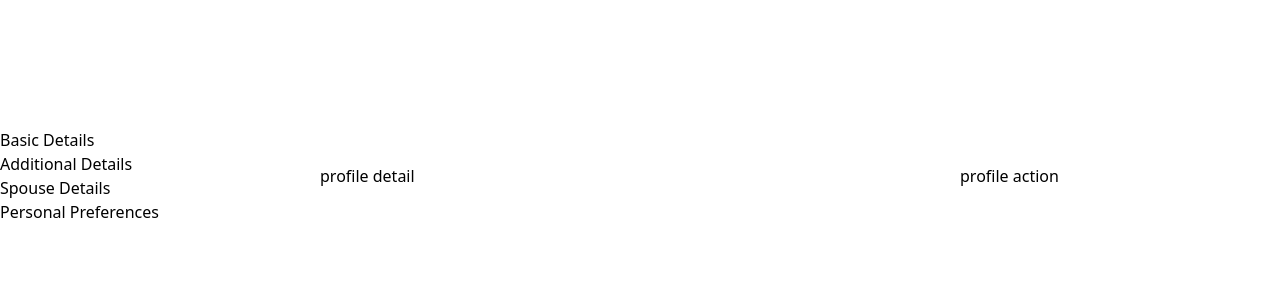
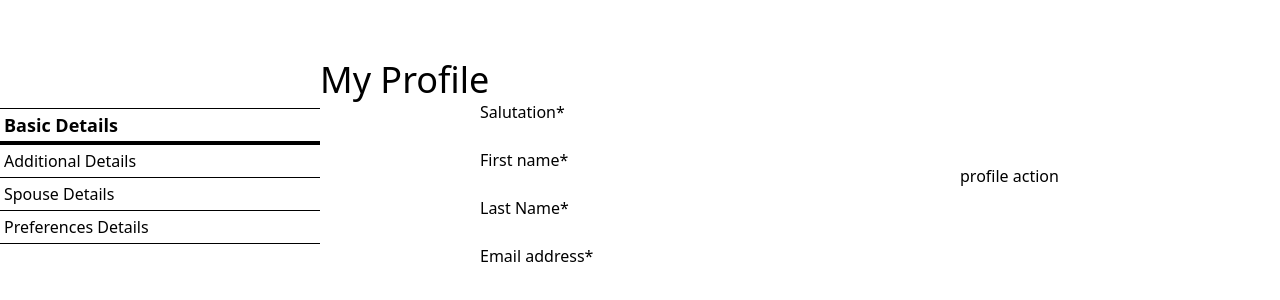
Before and after one commit to ibrohhm/vue-profile, a Vue app: page /profile in a window 1280 px wide. Shown: the part 224-524 px from the top of the page. Built offline with nearby package versions, Linux system fonts and the light colour scheme.

Commit message:
profile tabs mechanism

```diff
--- a/config/webpack.common.js
+++ b/config/webpack.common.js
@@ -37,7 +37,14 @@ module.exports = {
             },
           },
         ]
-    }
+      },
+      {
+        test: /\.(png|jpg|jpeg|gif)$/i,
+        type: 'asset/resource',
+        generator: {
+          filename: 'images/[name][ext]'
+        }
+      }
     ]
   },
   plugins: [
--- /dev/null
+++ b/src/components/ProfileAdditional.vue
@@ -0,0 +1,34 @@
+<template>
+  <div class="profile-additional">
+    <fieldset class="profile-additional--home-address fieldset">
+      <legend class="fieldset-legend text-base">Home address*</legend>
+      <input type="text" class="input w-full"/>
+    </fieldset>
+    <fieldset class="profile-additional--country fieldset">
+      <legend class="fieldset-legend text-base">Country*</legend>
+      <input type="text" class="input w-full"/>
+    </fieldset>
+    <fieldset class="profile-additional--postal-code fieldset">
+      <legend class="fieldset-legend text-base">Postal code*</legend>
+      <input type="text" class="input w-full"/>
+    </fieldset>
+    <fieldset class="profile-additional--birth fieldset">
+      <legend class="fieldset-legend text-base">Date of birth</legend>
+      <input type="text" class="input w-full"/>
+    </fieldset>
+    <fieldset class="profile-additional--gender fieldset">
+      <legend class="fieldset-legend text-base">Gender</legend>
+      <input type="text" class="input w-full"/>
+    </fieldset>
+    <fieldset class="profile-additional--marital-status fieldset">
+      <legend class="fieldset-legend text-base">Marital status</legend>
+      <input type="text" class="input w-full"/>
+    </fieldset>
+  </div>
+</template>
+
+<script>
+export default {
+  name: "ProfileAdditional"
+}
+</script>
--- /dev/null
+++ b/src/components/ProfileBasic.vue
@@ -0,0 +1,26 @@
+<template>
+  <div class="profile-basic">
+    <fieldset class="profile-basic--salutation fieldset">
+      <legend class="fieldset-legend text-base">Salutation*</legend>
+      <input type="text" class="input w-full"/>
+    </fieldset>
+    <fieldset class="profile-basic--first-name fieldset">
+      <legend class="fieldset-legend text-base">First name*</legend>
+      <input type="text" class="input w-full"/>
+    </fieldset>
+    <fieldset class="profile-basic--last-name fieldset">
+      <legend class="fieldset-legend text-base">Last Name*</legend>
+      <input type="text" class="input w-full"/>
+    </fieldset>
+    <fieldset class="profile-basic--email fieldset">
+      <legend class="fieldset-legend text-base">Email address*</legend>
+      <input type="text" class="input w-full"/>
+    </fieldset>
+  </div>
+</template>
+
+<script>
+export default {
+  name: "ProfileBasic"
+}
+</script>
--- a/src/components/ProfileDetail.vue
+++ b/src/components/ProfileDetail.vue
@@ -1,8 +1,48 @@
 <template>
-  <div class="profile-detail">profile detail</div>
+  <div class="profile-detail">
+    <div class="profile-detail--header">
+      <div class="divider divider-start divider-neutral text-4xl flex align-end">My Profile</div>
+    </div>
+    <div class="profile-detail--content flex justify-center items-center">
+      <div class="profile-detail--content-image w-1/4"></div>
+      <ProfileBasic class="w-3/4" v-if="section === 'basic'"></ProfileBasic>
+      <ProfileAdditional class="w-3/4" v-else-if="section === 'additional'"></ProfileAdditional>
+      <ProfileSpouse class="w-3/4" v-else-if="section === 'spouse'"></ProfileSpouse>
+      <ProfilePreferences class="w-3/4" v-else-if="section === 'preferences'"></ProfilePreferences>
+    </div>
+  </div>
 </template>
+
 <script>
+import ProfileBasic from './ProfileBasic.vue';
+import ProfileAdditional from './ProfileAdditional.vue';
+import ProfileSpouse from './ProfileSpouse.vue';
+import ProfilePreferences from './ProfilePreferences.vue';
+
 export default {
-  name: "ProfileDetail"
+  name: "ProfileDetail",
+  props: {
+    section: {
+      type: String,
+      required: true
+    }
+  },
+  components: {
+    ProfileBasic,
+    ProfileAdditional,
+    ProfileSpouse,
+    ProfilePreferences
+  }
 }
 </script>
+<style scoped>
+.divider:after{
+  height: 4px;
+  border-radius: 4px;
+}
+</style>
+
+<style scoped>
+.profile-detail--content-image{
+}
+</style>
--- /dev/null
+++ b/src/components/ProfilePreferences.vue
@@ -0,0 +1,26 @@
+<template>
+  <div class="profile-preferences">
+    <fieldset class="profile-preferences--hobby fieldset">
+      <legend class="fieldset-legend text-base">Hobby and interests</legend>
+      <input type="text" class="input w-full"/>
+    </fieldset>
+    <fieldset class="profile-preferences--sport fieldset">
+      <legend class="fieldset-legend text-base">Favorite sport(s)</legend>
+      <input type="text" class="input w-full"/>
+    </fieldset>
+    <fieldset class="profile-preferences--music fieldset">
+      <legend class="fieldset-legend text-base">Preferred music genre(s)</legend>
+      <input type="text" class="input w-full"/>
+    </fieldset>
+    <fieldset class="profile-preferences--movie fieldset">
+      <legend class="fieldset-legend text-base">Preferred movie/TV show(s)</legend>
+      <input type="text" class="input w-full"/>
+    </fieldset>
+  </div>
+</template>
+
+<script>
+export default {
+  name: "ProfilePreferences"
+}
+</script>
--- /dev/null
+++ b/src/components/ProfileSpouse.vue
@@ -0,0 +1,22 @@
+<template>
+  <div class="profile-spouse">
+    <fieldset class="profile-spouse--salutation fieldset">
+      <legend class="fieldset-legend text-base">Salutation</legend>
+      <input type="text" class="input w-full"/>
+    </fieldset>
+    <fieldset class="profile-spouse--first-name fieldset">
+      <legend class="fieldset-legend text-base">First name</legend>
+      <input type="text" class="input w-full"/>
+    </fieldset>
+    <fieldset class="profile-spouse--last-name fieldset">
+      <legend class="fieldset-legend text-base">Last Name</legend>
+      <input type="text" class="input w-full"/>
+    </fieldset>
+  </div>
+</template>
+
+<script>
+export default {
+  name: "ProfileSpouse"
+}
+</script>
--- a/src/components/ProfileTab.vue
+++ b/src/components/ProfileTab.vue
@@ -1,14 +1,56 @@
 <template>
   <div class="profile-tab">
-    <div class="profile-tab--basic">Basic Details</div>
-    <div class="profile-tab--additional">Additional Details</div>
-    <div class="profile-tab--spouse">Spouse Details</div>
-    <div class="profile-tab--preference">Personal Preferences</div>
+    <ul class="menu rounded-box w-full">
+      <li v-for="item in profileTabs" :key="item.section" class="profile-tab-item text-base p-1"
+        :class="{active: item.section == activeTab}" @click="OnClickProfileTab(item.section)">
+        <a>{{ item.text }}</a>
+      </li>
+    </ul>
   </div>
 </template>
 
 <script>
-export default {
-  name: "ProfileTab"
-}
+  export default {
+    name: "ProfileTab",
+    data() {
+      return {
+        activeTab: "basic",
+        profileTabs: [{
+          section: "basic",
+          text: "Basic Details",
+        }, {
+          section: "additional",
+          text: "Additional Details",
+        }, {
+          section: "spouse",
+          text: "Spouse Details",
+        }, {
+          section: "preferences",
+          text: "Preferences Details",
+        }]
+      }
+    },
+    methods: {
+      OnClickProfileTab(section){
+        this.activeTab = section
+        this.$emit('OnClickProfileTab', section)
+      }
+    }
+  }
 </script>
+
+<style scoped>
+  .profile-tab-item {
+    border-bottom: 1px solid;
+
+    &:first-child {
+      border-top: 1px solid;
+    }
+
+    &.active {
+      border-bottom: 4px solid;
+      font-weight: 900;
+      font-size: 1.125rem;
+    }
+  }
+</style>
--- a/src/views/Profile.vue
+++ b/src/views/Profile.vue
@@ -1,7 +1,7 @@
 <template>
   <div id="profile" class="flex justify-center items-center w-full h-screen">
-    <ProfileTab class="w-1/4"></ProfileTab>
-    <ProfileDetail class="w-1/2"></ProfileDetail>
+    <ProfileTab @OnClickProfileTab="OnClickProfileTab" class="w-1/4"></ProfileTab>
+    <ProfileDetail class="w-1/2" :section="section"></ProfileDetail>
     <ProfileAction class="w-1/4"></ProfileAction>
   </div>
 </template>
@@ -19,7 +19,14 @@ export default {
     ProfileTab,
   },
   data(){
-    return {}
+    return {
+      section: "basic"
+    }
+  },
+  methods: {
+    OnClickProfileTab(section){
+      this.section = section
+    }
   }
 }
 </script>
```
